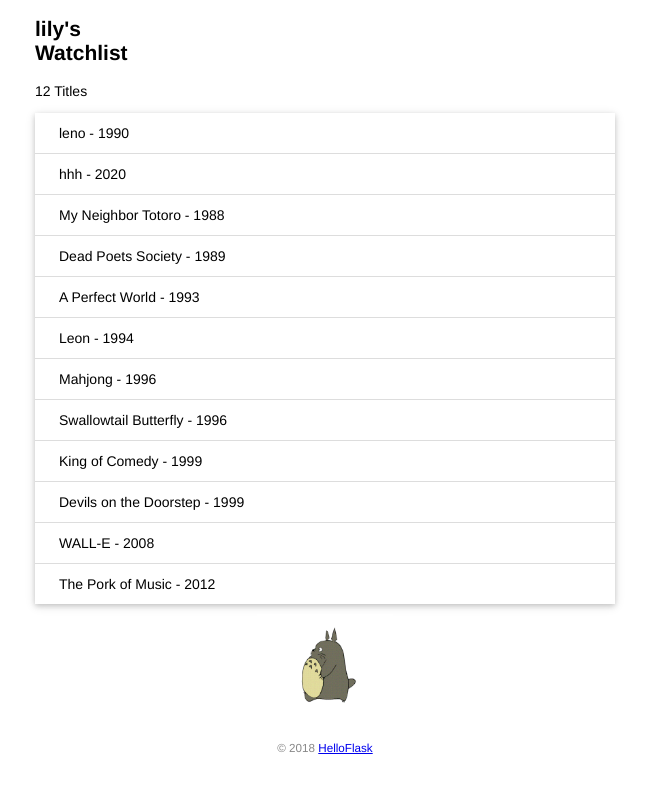
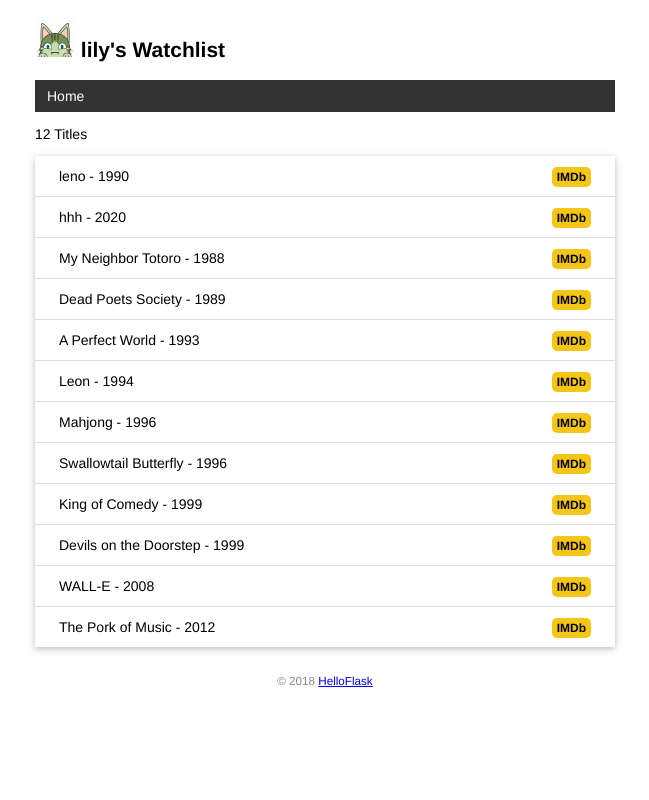
Before and after one commit to microui/watchlist, a Flask app: page / in a window 1280 px wide. Shown: the whole page, without its empty margins (315-964 px from the left). Run offline with Flask 2, Linux system fonts and the light colour scheme; data comes from the database, SQL or seed files in the repository.

Commit message:
add template

```diff
--- a/app.py
+++ b/app.py
@@ -69,4 +69,16 @@ class Movie(db.Model):
 def index():
     user = User.query.first()
     movies = Movie.query.all()
-    return render_template('index.html', user=user, movies=movies)
+    return render_template('index_in_base.html', movies=movies)
+
+
+@app.errorhandler(404)  # 传入要处理的错误代码
+def page_not_found(e):  # 接受异常对象作为参数
+    user = User.query.first()
+    return render_template('404_in_base.html')  # 返回模板和状态码
+
+# 模板上下文处理函数
+@app.context_processor
+def inject_user():
+    user = User.query.first()
+    return dict(user=user)
--- a/static/style.css
+++ b/static/style.css
@@ -46,3 +46,44 @@ footer {
     margin: 0 auto;
     height: 100px;
 }
+
+
+nav ul {
+    list-style-type: none;
+    margin: 0;
+    padding: 0;
+    overflow: hidden;
+    background-color: #333;
+}
+
+/*导航栏*/
+nav li {
+    float: left;
+}
+
+nav li a {
+    display: block;
+    color: white;
+    text-align: center;
+    padding: 8px 12px;
+    text-decoration: none;
+}
+
+nav li a:hover {
+    background-color: #111;
+}
+
+/*条目超链接*/
+.float-right {
+    float: right;
+}
+
+.imdb {
+    font-size: 12px;
+    font-weight: bold;
+    color: black;
+    text-decoration: none;
+    background: #F5C518;
+    border-radius: 5px;
+    padding: 3px 5px;
+}
--- /dev/null
+++ b/templates/base.html
@@ -0,0 +1,27 @@
+<!DOCTYPE html>
+<html lang="en">
+<head>
+    {% block head %}
+    <meta charset="utf-8">
+    <meta name="viewport" content="width=device-width, initial-scale=1.0">
+    <title>{{ user.name }}'s Watchlist</title>
+    <link rel="icon" href="{{ url_for('static', filename='favicon.ico') }}">
+    <link rel="stylesheet" href="{{ url_for('static', filename='style.css') }}" type="text/css">
+    {% endblock %}
+</head>
+<body>
+    <h2>
+        <img alt="Avatar" class="avatar" src="{{ url_for('static', filename='images/avatar.png') }}">
+        {{ user.name }}'s Watchlist
+    </h2>
+    <nav>
+        <ul>
+            <li><a href="{{ url_for('index') }}">Home</a></li>
+        </ul>
+    </nav>
+    {% block content %}{% endblock %}
+    <footer>
+        <small>&copy; 2018 <a href="http://helloflask.com/tutorial">HelloFlask</a></small>
+    </footer>
+</body>
+</html>
--- a/templates/index.html
+++ b/templates/index.html
@@ -15,7 +15,7 @@
         <li>{{ movie.title }} - {{ movie.year }}</li>  {# 等同于 movie['title'] #}
         {% endfor %}  {# 使用 endfor 标签结束 for 语句 #}
     </ul>
-    <img class="totoro" alt="pic" src="{{url_for('static', filename='totoro.gif')}}">
+    <img class="totoro" alt="pic" src="{{url_for('static', filename='images/totoro.gif')}}">
     <footer>
         <small>&copy; 2018 <a href="http://helloflask.com/tutorial">HelloFlask</a></small>
     </footer>
--- /dev/null
+++ b/templates/index_in_base.html
@@ -0,0 +1,14 @@
+{% extends 'base.html' %}
+{% block content %}
+    <p>{{ movies|length }} Titles</p>
+    <ul class="movie-list">
+        {% for movie in movies %}  {# 迭代 movies 变量 #}
+        <li>
+            {{ movie.title }} - {{ movie.year }}
+            <span class="float-right">
+                <a class="imdb" href="https://www.imdb.com/find?q={{ movie.title }}" target="_blank" title="Find this movie on IMDb">IMDb</a>
+            </span>
+        </li>  {# 等同于 movie['title'] #}
+        {% endfor %}  {# 使用 endfor 标签结束 for 语句 #}
+    </ul>
+{% endblock %}
```
Also changed, not shown: templates/404.html (added, +26 -0 lines), templates/404_in_base.html (added, +11 -0 lines), static/images/avatar.png (added), static/images/totoro.gif (renamed from static/totoro.gif).
